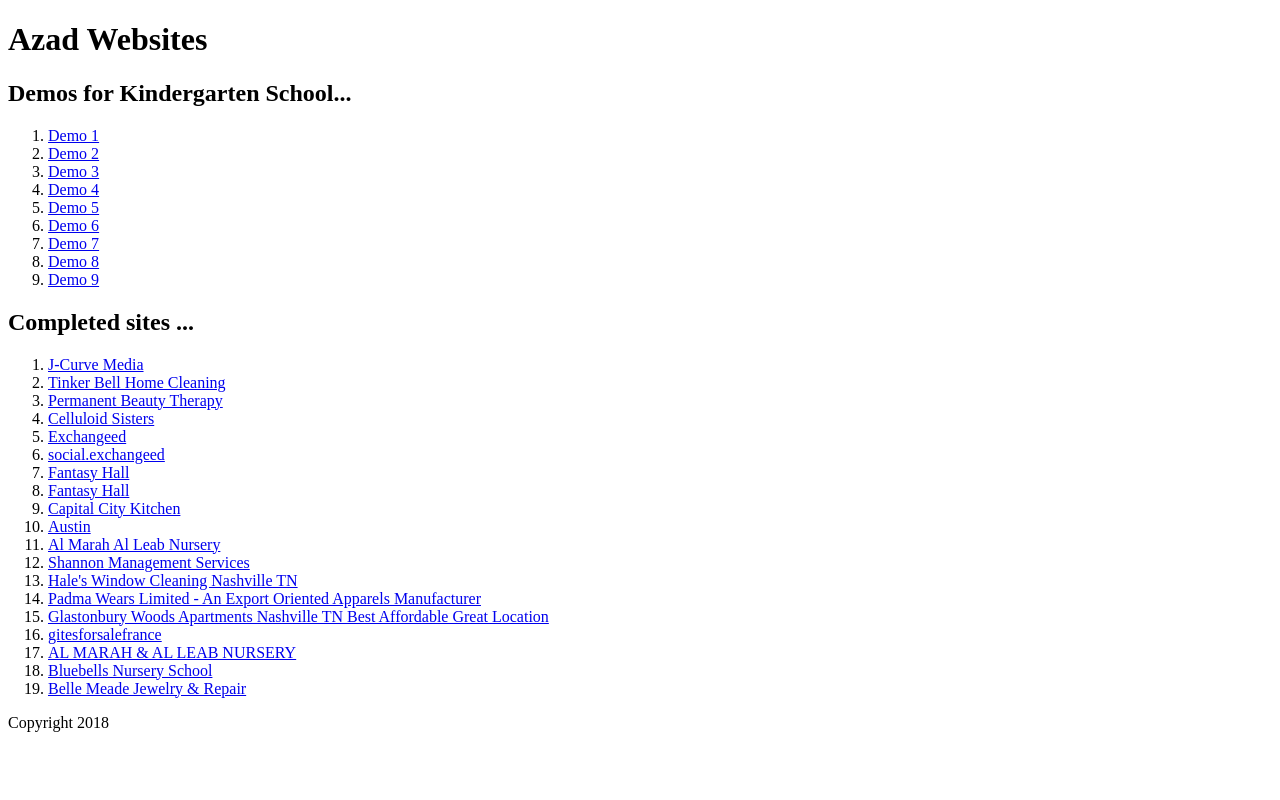
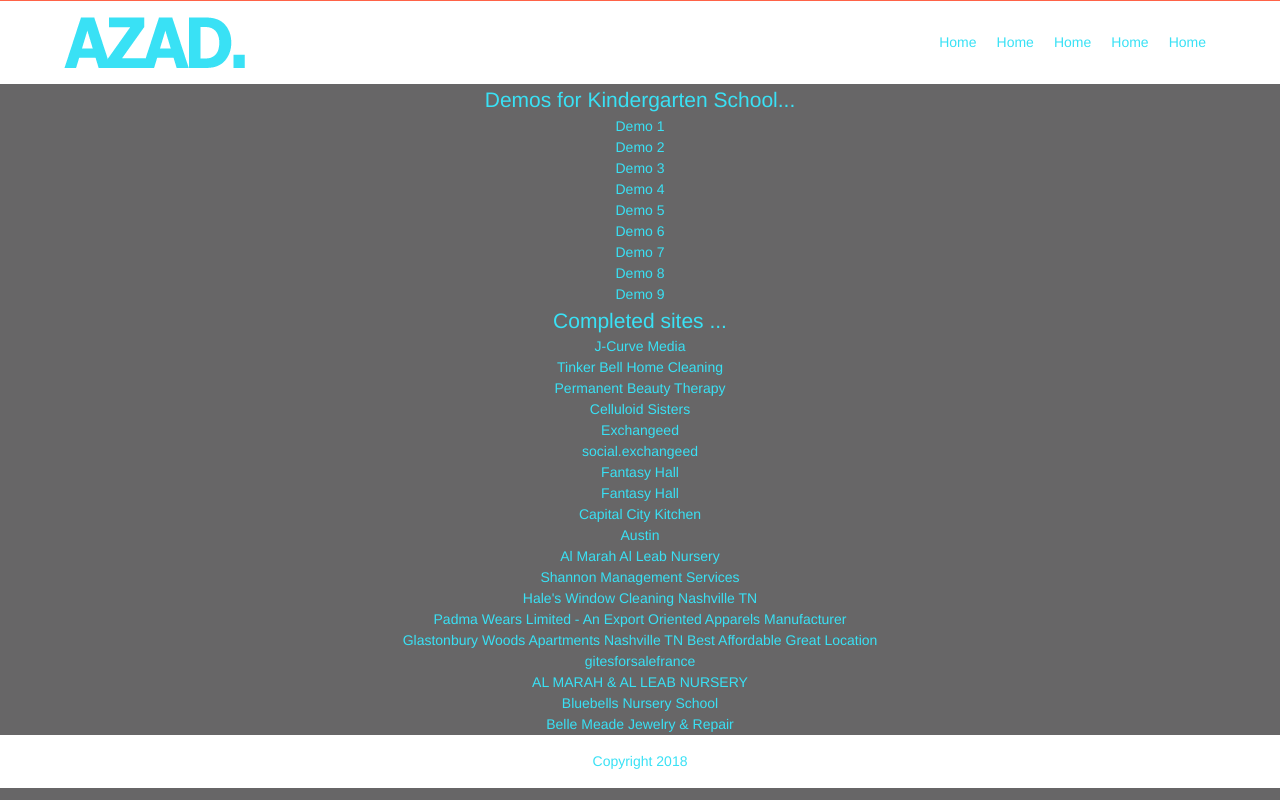
Before and after one commit to webazad/azad-websites, a plain HTML site: page index.html in a window 1280 px wide. Drawn offline with Linux system fonts and the light colour scheme.

Commit message:
Initials

```diff
--- a/index.html
+++ b/index.html
@@ -2,14 +2,32 @@
 <html lang="en-US">
     <head>
         <title>Azad Websites</title>
+        <link rel="stylesheet" href="css/style.css">
     </head>
     <body>
         <!-- BIG WRAPPER BEGINS -->
-        <div class="big_wrapper">
+        <div class="big-wrapper">
             <!-- HEADER BEGINS -->
-            <header>
-                <h1>Azad Websites</h1>
-            </header>
+            <header class="azad-header">
+                <div class="azad-container">
+                    <div class="header-container">
+                        <div class="logo">
+                            <h1><img src="imgs/logo-header.png"></h1>
+                        </div>
+                        <div class="azad-nav">
+                            <nav class="azad-menus">
+                                <ul>
+                                    <li><a href="">Home</a></li>
+                                    <li><a href="">Home</a></li>
+                                    <li><a href="">Home</a></li>
+                                    <li><a href="">Home</a></li>
+                                    <li><a href="">Home</a></li>
+                                </ul>
+                            </nav>
+                        </div>
+                    </div>
+                </div>
+            </header><!-- ends header -->
             <!-- SECTION BEGINS -->
             <section>
                 <h2>Demos for Kindergarten School...</h2>
@@ -52,7 +70,7 @@
                 </ol>
             </section><!-- ends section -->
             <!-- FOOTER BEGINS -->
-            <footer>
+            <footer class="azad-footer">
                 <p>Copyright 2018</p>
             </footer><!-- ends footer -->
         </div>
--- /dev/null
+++ b/sass/_globals.scss
@@ -0,0 +1,42 @@
+/**
+*------------------------------------------------------------------------------------------
+*	:: GLOBAL STYLE
+*------------------------------------------------------------------------------------------
+*/
+html {
+    background: rgba(65,64,66,.8);
+
+    body {
+        font: 14px/21px "Cabin", Helvetica, Arial, sans-serif;
+        color: var(--text-color);
+        text-align: center;
+        -webkit-font-smoothing: antialiased; /* Chrome Suffery     */
+        -moz-font-smoothing: antialiased; 	 /* Firefox            */
+        -ms-font-smoothing: antialiased; 	 /* Internet Explorer  */
+        -o-font-smoothing: antialiased; 	 /* Opera              */
+        font-smoothing: antialiased; 		 /* Official           */
+
+        .azad-container{
+            width:90%;
+            margin:0 auto;
+        }
+
+        h1 { font: 36px/1.5em "Cabin", Helvetica, Arial, sans-serif; }
+        h2, h3 { font: 21px/1.5em "Cabin", Helvetica, Arial, sans-serif; }
+        h4 { font: 16px/1.5em "Cabin", Helvetica, Arial, sans-serif; }
+        h5 { font: 14px/1.5em "Cabin", Helvetica, Arial, sans-serif; }
+        h6 { font: 12px/1.5em "Cabin", Helvetica, Arial, sans-serif; }
+        a { text-decoration: none; }
+        a:link { color: var(--text-color); text-decoration: none; }
+        a:hover, a:focus, a:active, a:visited { color: var(--border-top-color); text-decoration: underline; }
+        p { margin-bottom: 1em; }
+        strong { font-weight: bold; }
+        em { font-style: italic; }
+        ol, ul { list-style: none;}
+        blockquote { border: 0; font: italic 21px/1.5em "Gentium Basic", Georgia, serif; color: #2894d8; }
+        blockquote cite { display: block; margin-top: 42px; font-size: 16px; font-style: normal; }
+        hr { border: none; height: 1px; background-color: #ededed; margin: 3em 0; }
+        input { background: #696969; border: 1px solid #c3c3c3; color: #cbcbcb; padding: 3px; }
+        input:focus, input:hover { background: #ededed; color: #4e4e4e; }
+    }
+}
--- /dev/null
+++ b/sass/_reset.scss
@@ -0,0 +1,23 @@
+/**
+*------------------------------------------------------------------------------------------
+*	:: SECOND WAY TO RESET CODE
+*------------------------------------------------------------------------------------------
+*/
+html, body, div, span, applet, object, iframe, pre, a, abbr, acronym, big, cite, code, del, dfn, ins, kbd, q, s, samp, small, strike, sub, sup, tt, var, b, u, i, center, dl, dt, dd, fieldset, form, label, lagend, table, caption, tbody, thead, tfoot, th, tr, td, section, article, aside, header, hgroup, nav, menu, footer, h1, h2, h3, h4, h5, h6, p, blockquote, address, time, mark, span, em, strong, img, ol, ul, li, figure, figcaption, details, embed, canvas, audio, video, output, ruby summary input {
+	margin: 0;
+	padding: 0;
+	border: 0;
+	outline: 0;
+	font-size: 100%;
+	vertical-align: baseline;
+	font: inherit;
+	background: transparent;
+}
+/**
+*------------------------------------------------------------------------------------------
+*	:: HTML5 DISPLAY RULE
+*------------------------------------------------------------------------------------------
+*/
+address, article, aside, canvas, details, figure, figcaption, footer, header, hgroup, menu, nav, section, summary, main {
+  display: block;
+}
--- /dev/null
+++ b/sass/footer/_footer.scss
@@ -0,0 +1,8 @@
+.azad-footer{
+    background: #ffffff;
+    padding: 1rem 0;
+
+    p{
+        margin: 0;
+    }
+}
--- /dev/null
+++ b/sass/headers/_header.scss
@@ -0,0 +1,41 @@
+.azad-header{
+    border-top:.001rem solid var(--border-top-color);
+    padding: 1rem 0px;
+    background: #ffffff;
+
+    .header-container{
+        display:flex;
+
+        .logo{
+            width: 100%;
+            text-align:left;
+
+            h1{
+                line-height:unset;
+            }
+        }
+
+        .azad-nav{
+            width: 100%;
+
+            .azad-menus{
+                height: 100%;
+
+                ul{
+                    display: flex;
+                    justify-content: flex-end;
+                    height:100%;
+                    align-items: center;
+
+                    li{
+                        a{
+                            color: var(--text-color);
+                            padding: 10px;
+                            display: block;
+                        }
+                    }
+                }
+            }
+        }
+    }
+}
--- /dev/null
+++ b/sass/style.scss
@@ -0,0 +1,19 @@
+/**
+*------------------------------------------------------------------------------------------
+*	= PROJECT NAME: A LANDING PAGE
+*	= PROJECT DESCRIPTION: A BUSINESS LANDING PAGE
+*	= FILE NAME: CUSTOM.CSS
+*	= AUTHOR: MD. ABUL KALAM AZAD
+*	= AUTHOR URI: http://www.theinfotechs.com
+*	= DEVELOPER: MD. ABUL KALAM AZAD
+*	= DEVELOPER URI: http://www.theinfotechs.com
+*	= VERSION: 0.0.1
+*	= DEVELOPMENT DATE: 21/12/16
+* 	= COUNTRY: BANGLADESH
+*------------------------------------------------------------------------------------------
+*/
+@import "_reset.scss";
+@import "_globals.scss";
+@import "vars/_colors.scss";
+@import "headers/_header.scss";
+@import "footer/_footer.scss";
--- /dev/null
+++ b/sass/vars/_colors.scss
@@ -0,0 +1,4 @@
+:root{
+    --border-top-color: tomato;
+    --text-color: #39e1f5;
+}
```
Also changed, not shown: css/style.css (added), imgs/logo-header.png (added), 1 other file.
